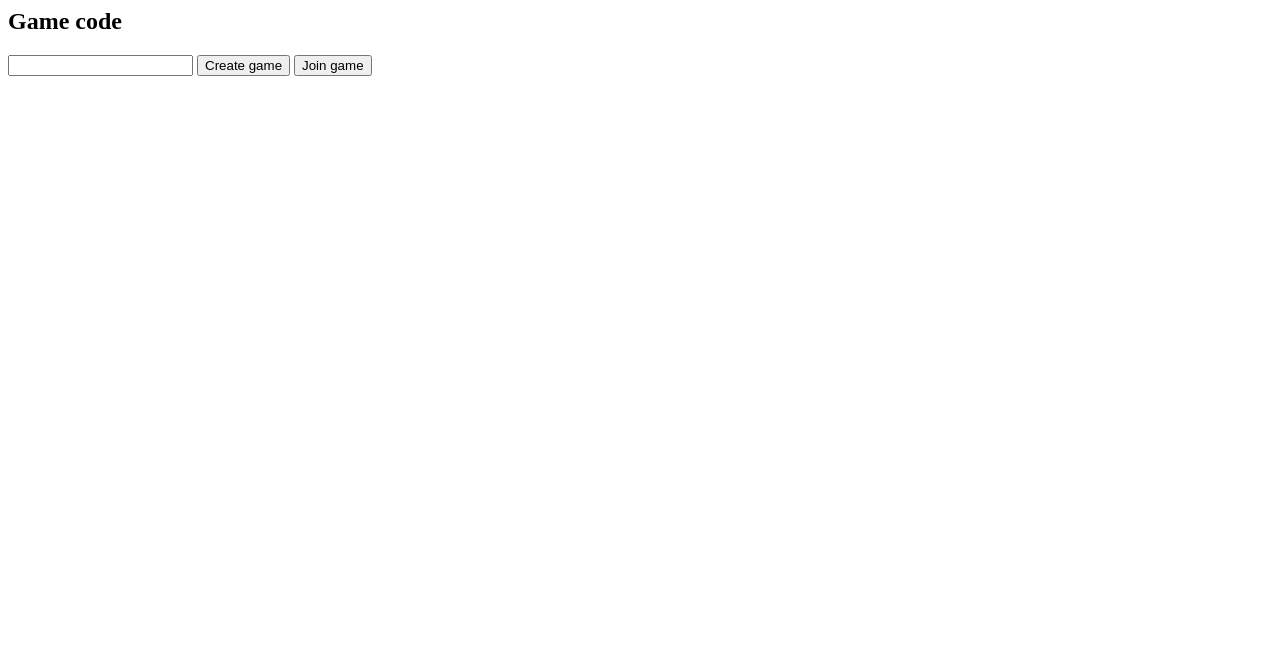
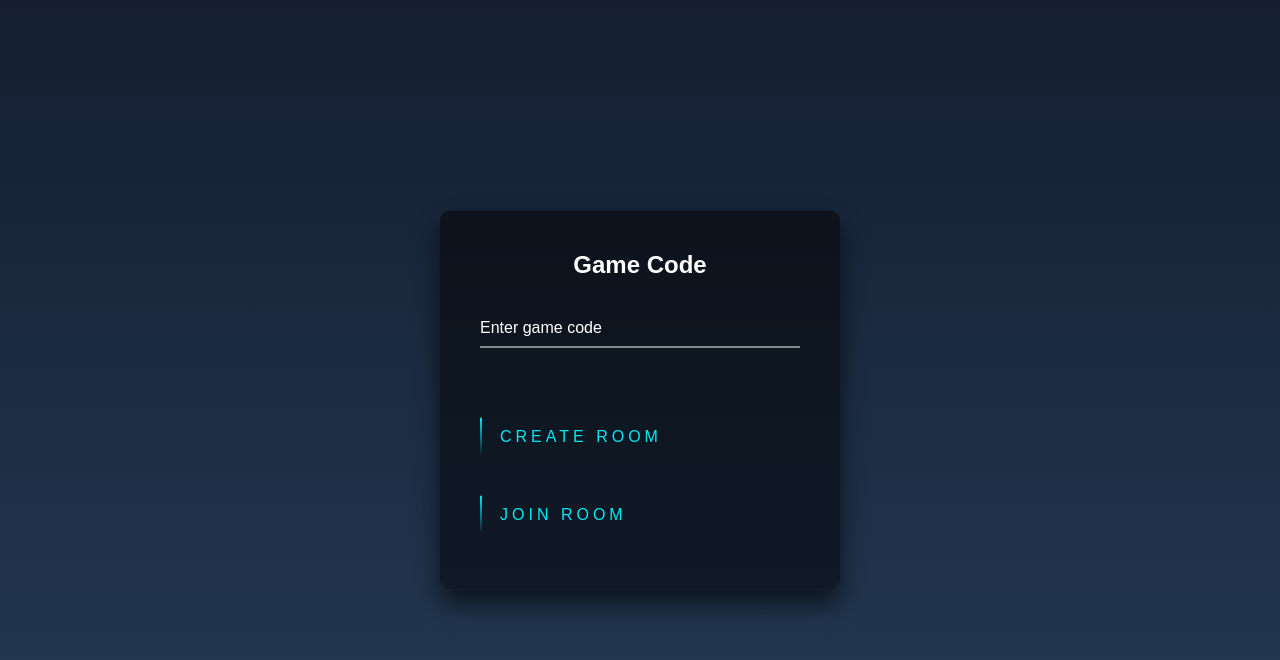
Before and after one commit to moheet333/miniProjectChess, a website: page front/views/index.html in a window 1280 px wide. Drawn offline with nearby package versions, Linux system fonts and the light colour scheme; files that its build step writes are made by us from their sources; no server answers.

Commit message:
FEAT: Updated front page

```diff
--- a/front/views/index.html
+++ b/front/views/index.html
@@ -1,25 +1,219 @@
 <html>
   <head>
     {{> head}}
+    <style>
+      html {
+        height: 100%;
+      }
+      body {
+        margin: 0;
+        padding: 0;
+        font-family: sans-serif;
+        background: linear-gradient(#141e30, #243b55);
+      }
+
+      .login-box {
+        position: absolute;
+        top: 50%;
+        left: 50%;
+        width: 400px;
+        padding: 40px;
+        transform: translate(-50%, -50%);
+        background: rgba(0, 0, 0, 0.5);
+        box-sizing: border-box;
+        box-shadow: 0 15px 25px rgba(0, 0, 0, 0.6);
+        border-radius: 10px;
+      }
+
+      .login-box h2 {
+        margin: 0 0 30px;
+        padding: 0;
+        color: #fff;
+        text-align: center;
+      }
+
+      .login-box .user-box {
+        position: relative;
+      }
+
+      .login-box .user-box input {
+        width: 100%;
+        padding: 10px 0;
+        font-size: 16px;
+        color: #fff;
+        margin-bottom: 30px;
+        border: none;
+        border-bottom: 1px solid #fff;
+        outline: none;
+        background: transparent;
+      }
+      .login-box .user-box label {
+        position: absolute;
+        top: 0;
+        left: 0;
+        padding: 10px 0;
+        font-size: 16px;
+        color: #fff;
+        pointer-events: none;
+        transition: 0.5s;
+      }
+
+      .login-box .user-box input:focus ~ label,
+      .login-box .user-box input:valid ~ label {
+        top: -20px;
+        left: 0;
+        color: #03e9f4;
+        font-size: 12px;
+      }
+
+      .login-box form a {
+        position: relative;
+        display: inline-block;
+        padding: 10px 20px;
+        color: #03e9f4;
+        font-size: 16px;
+        text-decoration: none;
+        text-transform: uppercase;
+        overflow: hidden;
+        transition: 0.5s;
+        margin-top: 40px;
+        letter-spacing: 4px;
+      }
+
+      .login-box a:hover {
+        background: #03e9f4;
+        color: #fff;
+        border-radius: 5px;
+        box-shadow: 0 0 5px #03e9f4, 0 0 25px #03e9f4, 0 0 50px #03e9f4,
+          0 0 100px #03e9f4;
+      }
+
+      .login-box a span {
+        position: absolute;
+        display: block;
+      }
+
+      .login-box a span:nth-child(1) {
+        top: 0;
+        left: -100%;
+        width: 100%;
+        height: 2px;
+        background: linear-gradient(90deg, transparent, #03e9f4);
+        animation: btn-anim1 1s linear infinite;
+      }
+
+      @keyframes btn-anim1 {
+        0% {
+          left: -100%;
+        }
+        50%,
+        100% {
+          left: 100%;
+        }
+      }
+
+      .login-box a span:nth-child(2) {
+        top: -100%;
+        right: 0;
+        width: 2px;
+        height: 100%;
+        background: linear-gradient(180deg, transparent, #03e9f4);
+        animation: btn-anim2 1s linear infinite;
+        animation-delay: 0.25s;
+      }
+
+      @keyframes btn-anim2 {
+        0% {
+          top: -100%;
+        }
+        50%,
+        100% {
+          top: 100%;
+        }
+      }
+
+      .login-box a span:nth-child(3) {
+        bottom: 0;
+        right: -100%;
+        width: 100%;
+        height: 2px;
+        background: linear-gradient(270deg, transparent, #03e9f4);
+        animation: btn-anim3 1s linear infinite;
+        animation-delay: 0.5s;
+      }
+
+      @keyframes btn-anim3 {
+        0% {
+          right: -100%;
+        }
+        50%,
+        100% {
+          right: 100%;
+        }
+      }
+
+      .login-box a span:nth-child(4) {
+        bottom: -100%;
+        left: 0;
+        width: 2px;
+        height: 100%;
+        background: linear-gradient(360deg, transparent, #03e9f4);
+        animation: btn-anim4 1s linear infinite;
+        animation-delay: 0.75s;
+      }
+
+      @keyframes btn-anim4 {
+        0% {
+          bottom: -100%;
+        }
+        50%,
+        100% {
+          bottom: 100%;
+        }
+      }
+    </style>
   </head>
   <body>
-        <h2>Game code</h2>
-        <input type="text" id="codeInput">
-        <button id="createGame">Create game</button>
-        <button id="joinGame">Join game</button>
+    <div class="login-box">
+      <h2>Game Code</h2>
+      <form>
+        <div class="user-box">
+          <input type="text" id="codeInput" name="" required="" />
+          <label>Enter game code</label>
+        </div>
+        <a id="createGame">
+          <span></span>
+          <span></span>
+          <span></span>
+          <span></span>
+          Create room
+        </a>
+        <a id="joinGame">
+          <span></span>
+          <span></span>
+          <span></span>
+          <span></span>
+          Join room
+        </a>
         <div style="color: red" id="errorMessage"></div>
+      </form>
+    </div>
+    <!-- <h2>Game code</h2> -->
+    <!-- <input type="text" id="codeInput" /> -->
+    <!-- <button id="createGame">Create game</button>
+    <button id="joinGame">Join game</button> -->
 
     <script>
-            $('#createGame').on('click', function() {
-                window.location.replace('/white?code=' + $('#codeInput').val());
+      $("#createGame").on("click", function () {
+        window.location.replace("/white?code=" + $("#codeInput").val());
       });
-            $('#joinGame').on('click', function() {
-                window.location.replace('/black?code=' + $('#codeInput').val());
+      $("#joinGame").on("click", function () {
+        window.location.replace("/black?code=" + $("#codeInput").val());
       });
 
       var urlParams = new URLSearchParams(window.location.search);
-            if (urlParams.get('error') == 'invalidCode') {
-                $('#errorMessage').text('Invalid invite code');
+      if (urlParams.get("error") == "invalidCode") {
+        $("#errorMessage").text("Invalid invite code");
       }
     </script>
   </body>
```
Lines whose indentation alone changed are shown as unchanged.
